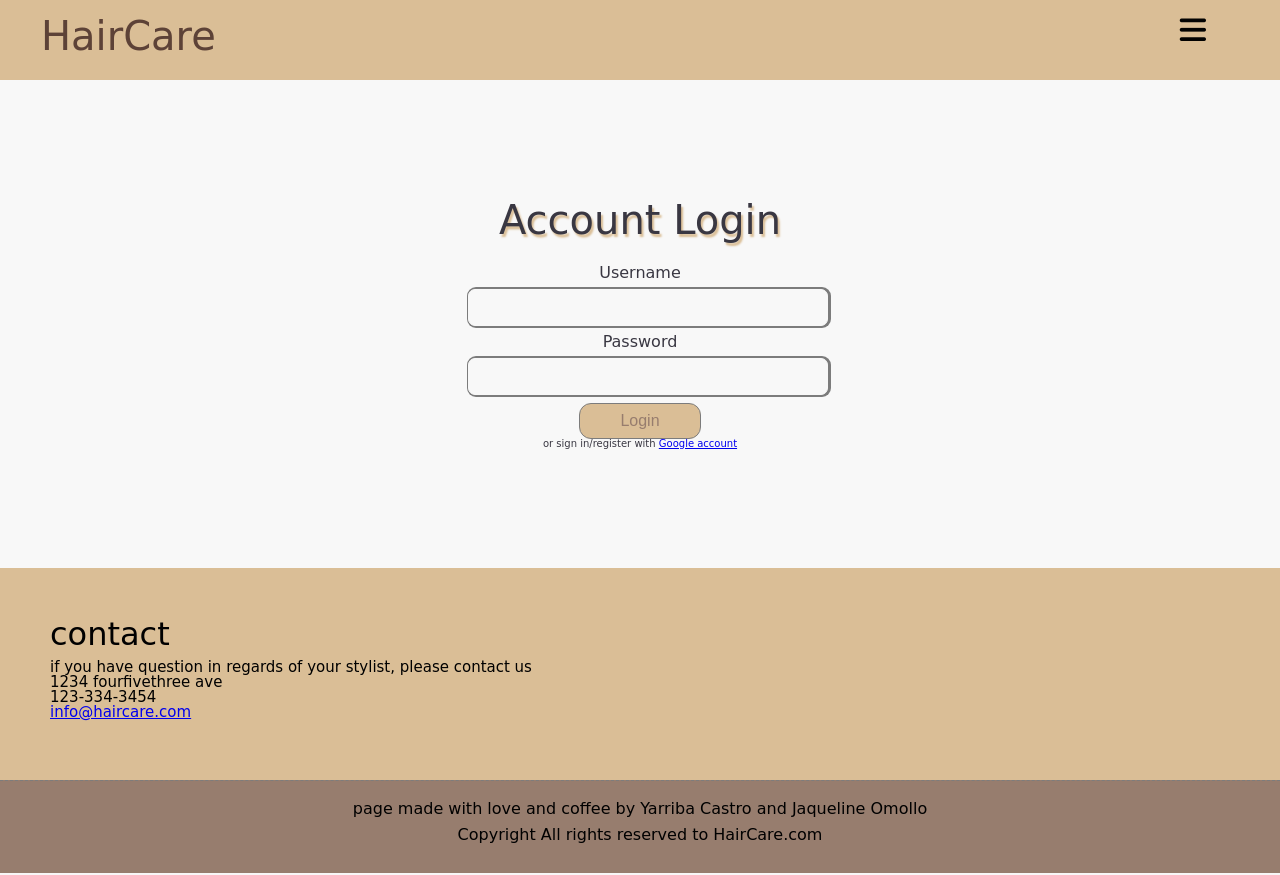
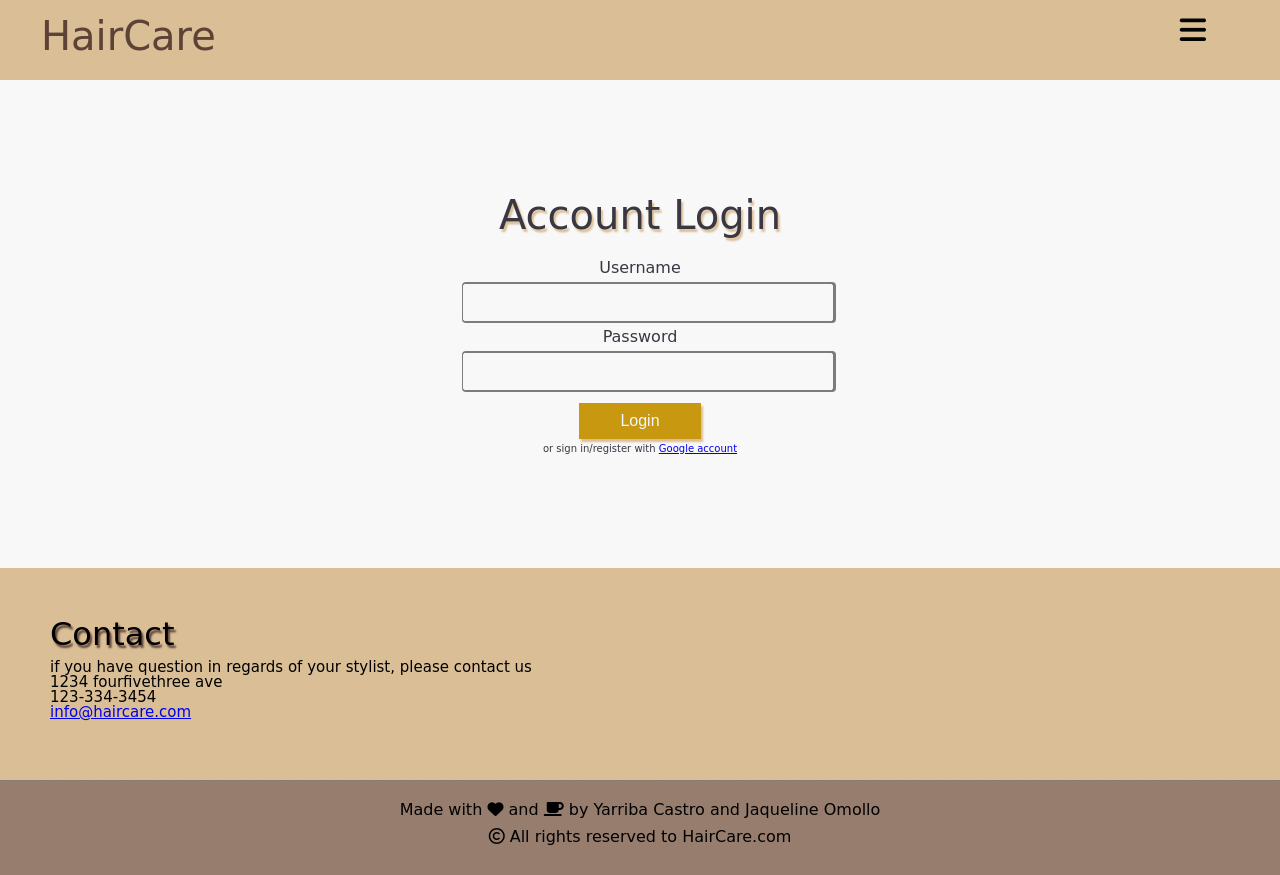
Before and after one commit to buildweek-haircare/HairCare, a plain HTML site: page Pages/login.html in a window 1280 px wide. Drawn offline with Linux system fonts and the light colour scheme; a web font is replaced by a local one.

Commit message:
Fixed: Minor styling Issues

```diff
--- a/Less/footer.less
+++ b/Less/footer.less
@@ -5,12 +5,18 @@
     font-size: 15px;
     flex-basis: 50%;
     background: @headerColor;
+
+    h2{
+        text-shadow: 2px 3px 2px @secondary-color;
+    }
+
 }
 
 footer{
     padding: 2rem;
     .flexCenter;
     flex-direction: column;
+    text-align: center;
     font-size: 1.6rem;
     border-top: 1px dashed @footer-color;
     background: @third-color;
--- a/Less/global.less
+++ b/Less/global.less
@@ -11,6 +11,7 @@ html,
 body {
   font-family: @text-font;
   background: @main-background;
+  // overflow-y: hidden;
 }
 
 h1{
--- a/Less/home.less
+++ b/Less/home.less
@@ -1,3 +1,7 @@
+body{
+    overflow-y: scroll;
+    scroll-behavior: smooth;
+}
 header{
 
     .center-content{
@@ -84,6 +88,9 @@ header{
                 &:hover {
                     text-decoration: underline;
                 }
+                @media @mobile {
+                    font-size: 1.2rem;
+                }
             }
 
             .activeOn{
@@ -96,14 +103,18 @@ header{
     .aboutUs{
         .flexCenter;
         width: 100%;
-        height: 50vh;
+        height: 66vh;
         background:
             linear-gradient(45deg, rgba(234,185,45, 0.20) 0%,rgba(199,152,16, 0.20) 100%),
             url("../IMG/background-afro.jpg");
+        background-size: cover;
 
         .aboutUs-text{
+            color: @headerColor;
             h2{
                 font-size: 4rem;
+                text-shadow: 2px 3px 2px rgba(199,152,16, 0.30);
+
             }
             p{
                 font-size: 2rem;
@@ -120,6 +131,12 @@ header{
                 color: aliceblue;
             }
         }
+
+        @media @mobile{
+            width: 100%;
+            height: 500px;
+            background-size: cover;
+        }
     }
 
 }
@@ -131,8 +148,6 @@ header{
     justify-content: center;
     padding: 0 1.6rem;
     margin: 0 auto;
-    overflow-y: scroll;
-    scroll-behavior: smooth;
 
     button {
         .buttons;
--- a/Less/login.less
+++ b/Less/login.less
@@ -24,17 +24,15 @@
       padding: 10px 20px;
       margin: 8px;
       border: 1px solid @main-background;
-      border-radius: 7px;
+      border-radius: 2px;
       background-color: @main-background;
       box-shadow: 1px 0px 0px 2px @footer-color;
     }
     button {
       font-size: 1.6rem;
       padding: 8px 40px;
-      border: 1px solid @footer-color;
-      border-radius: 12px;
-      background-color: @headerColor;
-      color: @op-color;
+      margin: 5px;
+      .buttons;
       cursor: pointer;
       transition: background 1s, color 1s;
     }
--- a/Pages/login.html
+++ b/Pages/login.html
@@ -45,7 +45,7 @@
 
     <!--contect section-->
     <address class="contact-section">
-      <h2>contact</h2>
+      <h2>Contact</h2>
       <p>
         if you have question in regards of your stylist, please contact us
         <br />
@@ -56,10 +56,10 @@
     </address>
     <!-- footer section.... -->
     <footer>
-      <p>
-        page made with love and coffee by Yarriba Castro and Jaqueline Omollo
-      </p>
-      <p>Copyright All rights reserved to HairCare.com</p>
+        <p>
+            Made with <i class="fas fa-heart"></i> and <i class="fas fa-coffee"></i> by Yarriba Castro and Jaqueline Omollo
+          </p>
+          <p><i class="far fa-copyright"></i> All rights reserved to HairCare.com</p>
     </footer>
   </body>
 </html>
```
Also changed, not shown: Pages/QA.html (+5 -5 lines), Pages/about.html (+5 -5 lines), index.html (+2 -2 lines), CSS/index.css.
